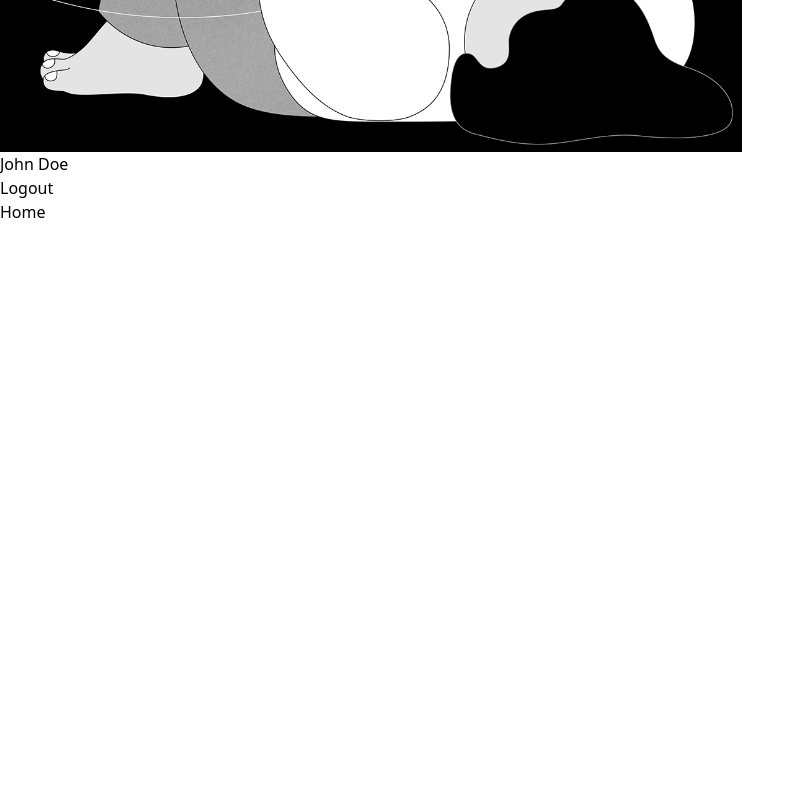
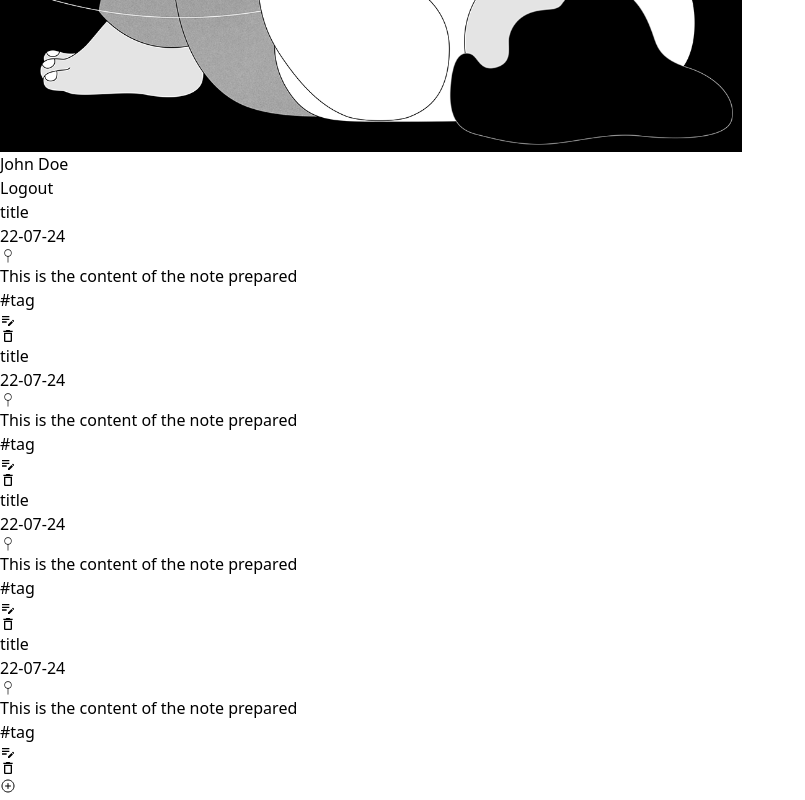
Before and after one commit to gnvvs-07/notesMern, a React (Vite) app in the folder client/: page /notes in a window 1280 px wide. Shown: the part 425-1225 px from the top of the page, without its empty margins (0-805 px from the left). Before the commit the page ends 800 px from the top, so only its background shows below. Built offline with nearby package versions, Linux system fonts and the light colour scheme.

Commit message:
note card complete UI no functionalities added yet

```diff
--- /dev/null
+++ b/client/src/components/Cards/NoteCard.jsx
@@ -0,0 +1,44 @@
+import { CiMapPin } from "react-icons/ci";
+import { MdDeleteOutline, MdEditNote } from "react-icons/md";
+export default function NoteCard({
+  title,
+  date,
+  content,
+  tags,
+  isPinned,
+  onEdit,
+  onDelete,
+  onPinNote,
+}) {
+  return (
+    <div className=" cursor-pointer border border-gray-500 p-3 rounded-md bg-gray-100 opacity-65 hover:opacity-100">
+      <div className="flex justify-between shadow-lg items-center mb-3">
+        <div className="flex flex-col">
+          <h1 className="uppercase text-sm">{title}</h1>
+          <p className="text-xs text-red-500">{date}</p>
+        </div>
+        <CiMapPin
+          className={isPinned ? "text-teal-500" : "text-gray-500"}
+          onClick={onPinNote}
+        />
+      </div>
+      <p className="text-black font-semibold text-md">
+        {content?.slice(0, 60)}
+      </p>
+      <p className="bg-blue-200 w-fit p-1 text-xs text-black font-bold rounded-xl px-3">
+        #{tags}
+      </p>
+      <div className="flex items-center justify-between mt-2">
+        {/* edit */}
+        <MdEditNote className="cursor-pointer" onClick={onEdit} />
+        {/* delete and pin */}
+        <div className="flex items-start">
+          <MdDeleteOutline
+            className="text-red-500 cursor-pointer"
+            onClick={onDelete}
+          />
+        </div>
+      </div>
+    </div>
+  );
+}
--- a/client/src/components/Cards/ProfileInfo.jsx
+++ b/client/src/components/Cards/ProfileInfo.jsx
@@ -3,9 +3,9 @@ export default function ProfileInfo({ handleLogOut }) {
   return (
     <>
       <div className="flex gap-5 items-center">
-        <img src={pic} alt="" className="w-8 h-8 object-cover rounded-full " />
-        <h1 className="text-sm">John Doe</h1>
-        <button onClick={handleLogOut} className="text-sm text-red-500 hover:underline">
+        <img src={pic} alt="" className="w-8 h-8 object-cover rounded-full hidden sm:block " />
+        <h1 className="text-xs sm:text-sm">John Doe</h1>
+        <button onClick={handleLogOut} className="text-xs sm:text-sm text-red-500 hover:underline">
           Logout
         </button>
       </div>
--- a/client/src/components/Header/Header.jsx
+++ b/client/src/components/Header/Header.jsx
@@ -20,7 +20,7 @@ export default function Header() {
   return (
     <>
       <div className="p-3 flex justify-between items-center shadow-md font-semibold text-gray-500 text-2xl">
-        <Link to="/notes">Notes</Link>
+        <Link to="/notes" className="text-sm sm:text-md">Notes</Link>
         <SearchBox
           value={searchQuery}
           onChange={(e) => setSearchQuery(e.target.value)}
--- a/client/src/pages/Home/Home.jsx
+++ b/client/src/pages/Home/Home.jsx
@@ -1,5 +1,53 @@
+import NoteCard from "../../components/Cards/NoteCard";
+import { IoAddCircleOutline } from "react-icons/io5";
 export default function Home() {
   return (
-    <div>Home</div>
-  )
+    <div className="p-3">
+      <div className="grid grid-cols-1 xs:grid-cols-2 sm:grid-cols-3 md:grid-cols-4 lg:grid-cols-5 gap-4">
+        <NoteCard
+          title="title"
+          date="22-07-24"
+          content="This is the content of the note prepared"
+          tags="tag"
+          isPinned={true}
+          onEdit={() => {}}
+          onDelete={() => {}}
+          onPinNote={() => {}}
+        />
+        <NoteCard
+          title="title"
+          date="22-07-24"
+          content="This is the content of the note prepared"
+          tags="tag"
+          isPinned={true}
+          onEdit={() => {}}
+          onDelete={() => {}}
+          onPinNote={() => {}}
+        />
+        <NoteCard
+          title="title"
+          date="22-07-24"
+          content="This is the content of the note prepared"
+          tags="tag"
+          isPinned={true}
+          onEdit={() => {}}
+          onDelete={() => {}}
+          onPinNote={() => {}}
+        />
+        <NoteCard
+          title="title"
+          date="22-07-24"
+          content="This is the content of the note prepared"
+          tags="tag"
+          isPinned={true}
+          onEdit={() => {}}
+          onDelete={() => {}}
+          onPinNote={() => {}}
+        />
+      </div>
+      <button className=" absolute bottom-10 right-10 z-100">
+        <IoAddCircleOutline className="h-10 w-10 text-white bg-blue-500 rounded-full opacity-85 hover:opacity-100" />
+      </button>
+    </div>
+  );
 }
```
